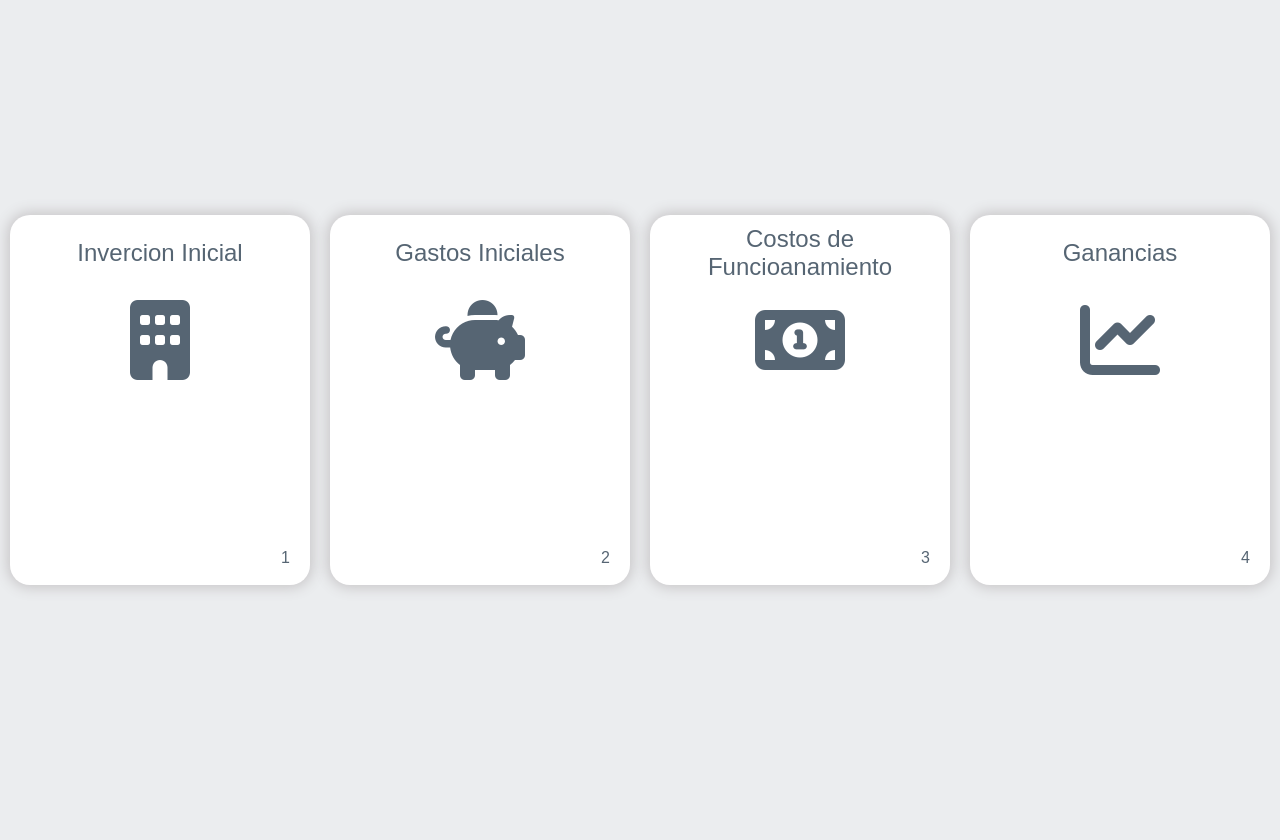
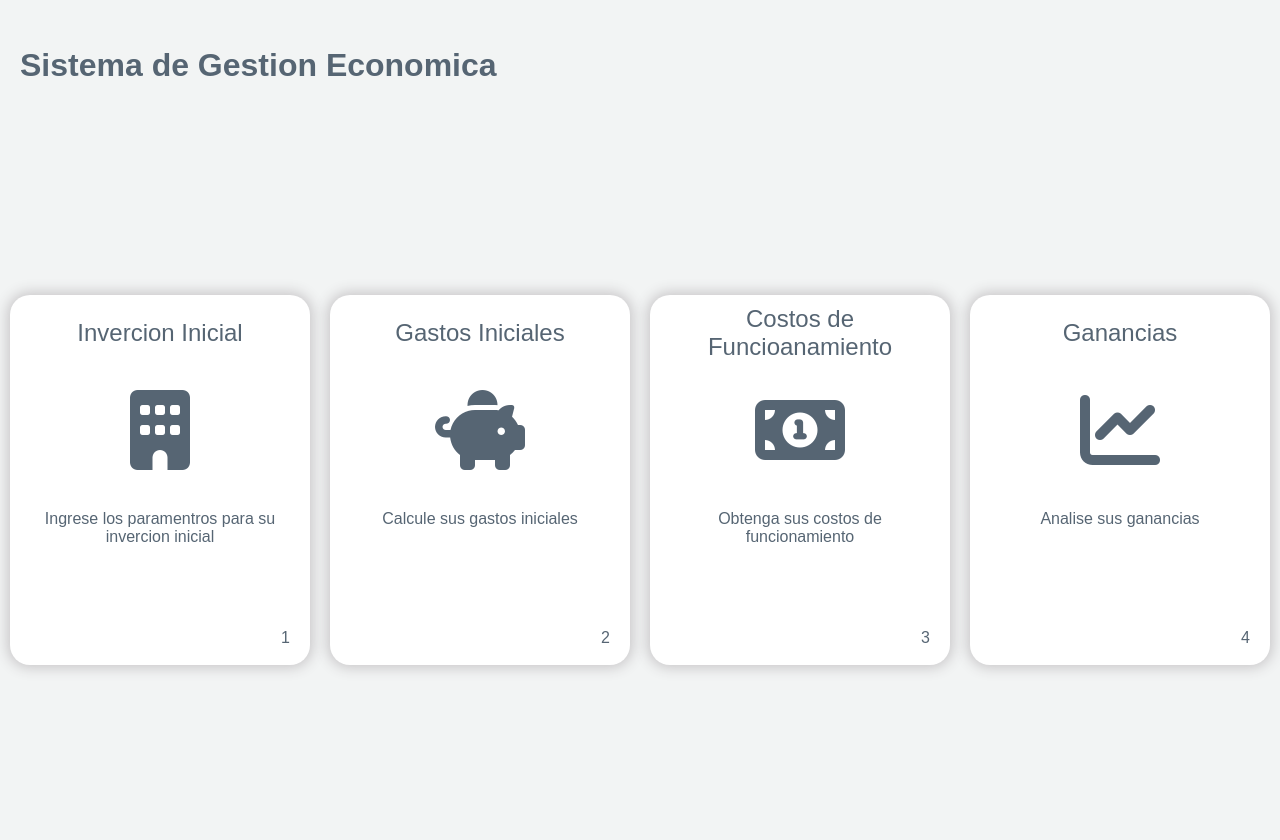
Before and after one commit to ericBelloo/pageyou, a Django app: page / in a window 1280 px wide. Before the commit the page ends 591 px from the top, so only its background shows below. Run offline with Django 3.2, Linux system fonts and the light colour scheme; some libraries are stand-ins or nearby versions.

Commit message:
fin de la interfaz inicial

```diff
--- a/static/css/home.css
+++ b/static/css/home.css
@@ -1,7 +1,32 @@
 html, body {
   width: 100%;
   height: 100%;
-  background-color: #ebedef;
+  margin: 0px;
+  padding: 0px;
+  background-color: #f2f4f4;
+}
+
+@media screen and (max-width: 400px) {
+  html, body {
+    height: auto;
+  }
+}
+
+.title {
+  width: 100%;
+  height: 10%;
+  padding: 20px;
+}
+
+.title h2 {
+  font-family: Arial;
+  font-size: 2em;
+  color: #566573;
+}
+
+.content {
+  width: 100%;
+  height: 90%;
   display: flex;
   align-items: center;
   justify-content: center;
@@ -9,8 +34,7 @@ html, body {
 }
 
 @media screen and (max-width: 400px) {
-  html, body {
-    height: auto;
+  .content {
     flex-direction: column;
   }
 }
@@ -30,6 +54,13 @@ html, body {
 .wrap-content:hover {
   width: 350px;
   height: 400px;
+}
+
+@media screen and (max-width: 400px) {
+  .wrap-content {
+    width: 200px;
+    height: 250px;
+  }
 }
 
 .wrap-title {
@@ -59,7 +90,16 @@ html, body {
 .wrap-body i {
   font-size: 80px;
   color: #566573;
-  padding-top: 40px;
+  padding-top: 50px;
+}
+
+.wrap-body span {
+  margin-top: 30px;
+  padding: 10px;
+  font-family: Arial;
+  font-size: 1em;
+  color: #566573;
+  text-align: center;
 }
 
 .wrap-footer {
--- a/static/scss/home.scss
+++ b/static/scss/home.scss
@@ -2,13 +2,33 @@
 html, body{
   width: 100%;
   height: 100%;
-  background-color: #ebedef;
+  margin: 0px;
+  padding: 0px;
+  background-color: #f2f4f4;
+  @media screen and (max-width: 400px){
+    height: auto;
+  }
+}
+
+.title{
+  width: 100%;
+  height: 10%;
+  padding: 20px;
+  h2{
+    font-family: Arial;
+    font-size: 2em;
+    color: #566573;
+  }
+}
+
+.content{
+  width: 100%;
+  height: 90%;
   display: flex;
   align-items: center;
   justify-content: center;
   flex-direction: row;
   @media screen and (max-width: 400px){
-    height: auto;
     flex-direction: column;
   }
 }
@@ -26,6 +46,10 @@ html, body{
   &:hover{
     width: 350px;
     height: 400px;
+  }
+  @media screen and (max-width: 400px){
+    width: 200px;
+    height: 250px;
   }
 }
 
@@ -53,7 +77,15 @@ html, body{
   i{
     font-size: 80px;
     color: #566573;
-    padding-top: 40px;
+    padding-top: 50px;
+  }
+  span{
+    margin-top: 30px;
+    padding: 10px;
+    font-family: Arial;
+    font-size: 1em;
+    color: #566573;
+    text-align: center;
   }
 }
 
--- a/templates/home.html
+++ b/templates/home.html
@@ -10,12 +10,20 @@
     <script src='https://kit.fontawesome.com/a076d05399.js'></script>
 </head>
 <body>
+<div class="title">
+    <h2>Sistema de Gestion Economica</h2>
+</div>
+
+<div class="content">
     <div class="wrap-content">
         <div class="wrap-title">
             <span>Invercion Inicial</span>
         </div>
         <div class="wrap-body">
             <i class="fas fa-building"></i>
+            <span>
+                Ingrese los paramentros para su invercion inicial
+            </span>
         </div>
         <div class="wrap-footer">
             <span>1</span>
@@ -27,6 +35,9 @@
         </div>
         <div class="wrap-body">
             <i class="fas fa-piggy-bank"></i>
+            <span>
+                Calcule sus gastos iniciales
+            </span>
         </div>
         <div class="wrap-footer">
             <span>2</span>
@@ -38,6 +49,9 @@
         </div>
         <div class="wrap-body">
             <i class="fas fa-money-bill-alt"></i>
+            <span>
+                Obtenga sus costos de funcionamiento
+            </span>
         </div>
         <div class="wrap-footer">
             <span>3</span>
@@ -49,10 +63,14 @@
         </div>
         <div class="wrap-body">
             <i class="fas fa-chart-line"></i>
+            <span>
+                Analise sus ganancias
+            </span>
         </div>
         <div class="wrap-footer">
             <span>4</span>
         </div>
     </div>
+</div>
 </body>
 </html>
```
